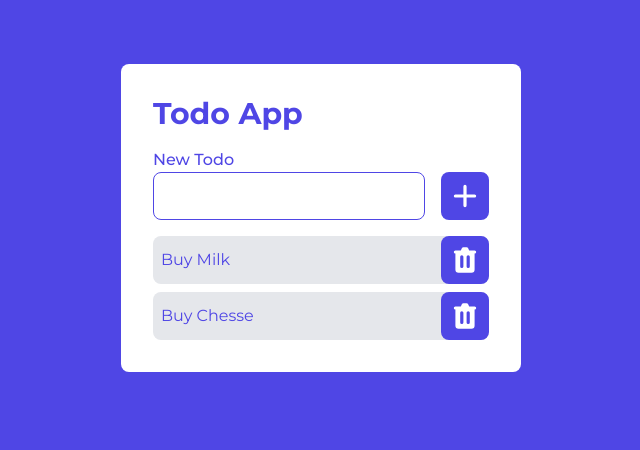
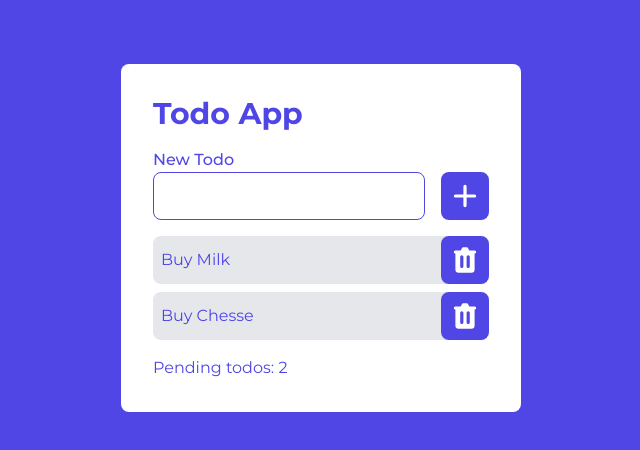
Before and after one commit to aruzo1/todo-vue, a Vue app: page / in a window 1280 px wide. Shown: the top 450 px of the page, without its empty margins (319-959 px from the left). Built offline with nearby package versions, Linux system fonts and the light colour scheme.

Commit message:
added pending todos counter

```diff
--- a/src/App.vue
+++ b/src/App.vue
@@ -1,6 +1,7 @@
 <script setup lang="ts">
 import TodoForm from "./components/TodoForm.vue";
 import Todos from "./components/Todos.vue";
+import TodosPending from "./components/TodosPending.vue";
 </script>
 
 <template>
@@ -10,5 +11,6 @@ import Todos from "./components/Todos.vue";
     <h1 class="text-3xl font-bold text-brand">Todo App</h1>
     <TodoForm />
     <Todos />
+    <TodosPending />
   </main>
 </template>
--- /dev/null
+++ b/src/components/TodosPending.vue
@@ -0,0 +1,14 @@
+<script setup lang="ts">
+import { computed } from "@vue/reactivity";
+import { store } from "@/store";
+
+const msg = computed(() => {
+  return store.todos.length
+    ? `Pending todos: ${store.todos.length}`
+    : "No pending todos!";
+});
+</script>
+
+<template>
+  <p class="text-brand">{{ msg }}</p>
+</template>
```
